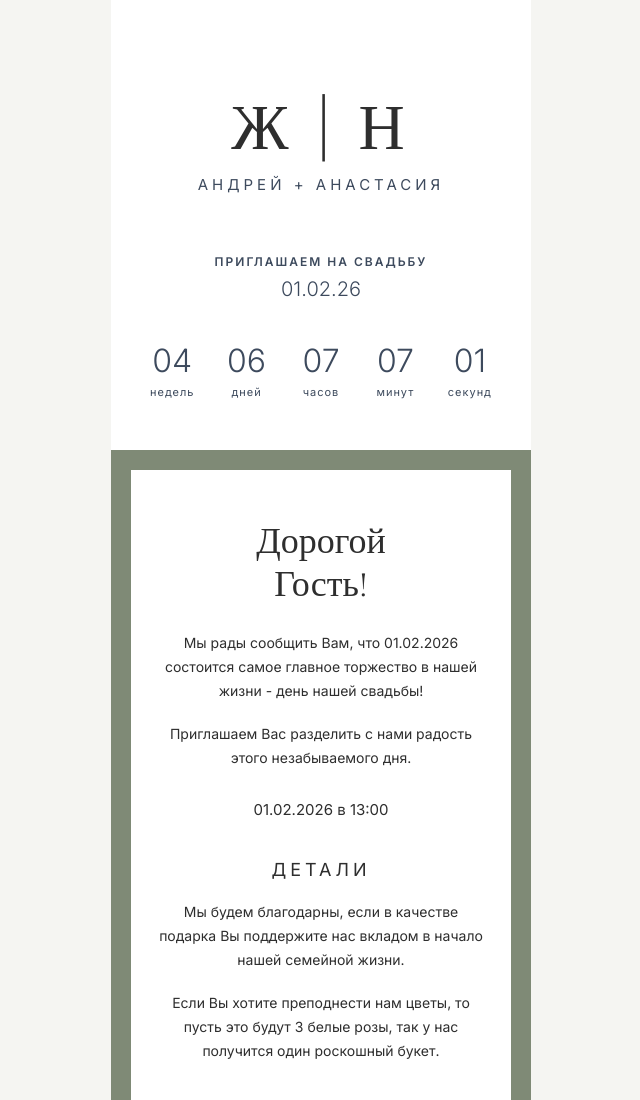
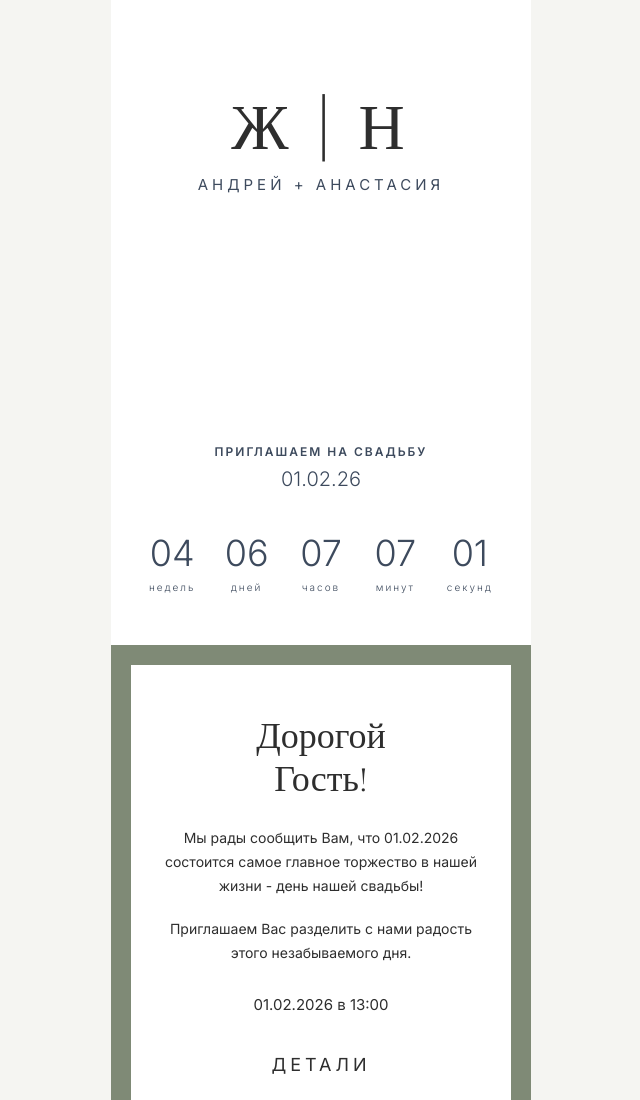
Before and after one commit to beobito/beobito.github.io, a plain HTML site: page index.html in a window 1280 px wide. Shown: the top 1100 px of the page, without its empty margins (319-959 px from the left). Drawn offline with nearby package versions, Linux system fonts and the light colour scheme.

Commit message:
Update index.html

```diff
--- a/index.html
+++ b/index.html
@@ -6,7 +6,7 @@
 <title>Андрей & Анастасия</title>
 
 <style>
-@import url('https://fonts.googleapis.com/css2?family=Playfair+Display:wght@400;500&family=Inter:wght@300;400;500;600&family=Cormorant+Garamond:ital,wght@0,300;0,400;1,400;1,500&display=swap');
+@import url('https://fonts.googleapis.com/css2?family=Playfair+Display:wght@400;500&family=Inter:wght@300;400;500;600&family=Cormorant+Garamond:ital,wght@0,300;0,400;1,400;1,500&family=Lora:wght@400;500&display=swap');
 
 * {
   box-sizing: border-box;
@@ -50,7 +50,7 @@ body {
 .names {
   font-size: 15px;
   letter-spacing: 4px;
-  margin-bottom: 60px;
+  margin-bottom: 250px;
   color: #3d4a5d;
 }
 
@@ -58,7 +58,6 @@ body {
   font-size: 12px;
   font-weight: 600;
   letter-spacing: 2px;
-  margin-top: 40px;
   margin-bottom: 8px;
   color: #3d4a5d;
 }
@@ -81,15 +80,19 @@ body {
 }
 
 .timer span {
-  font-size: 32px;
+  font-family: 'Inter', sans-serif;
+  font-size: 36px;
   display: block;
   font-weight: 300;
   color: #3d4a5d;
 }
 
 .timer small {
-  font-size: 11px;
-  letter-spacing: 1px;
+  font-family: 'Inter', sans-serif;
+  font-size: 10px;
+  font-weight: 300;
+  letter-spacing: 2px;
+  text-transform: lowercase;
   color: #3d4a5d;
 }
 
```
